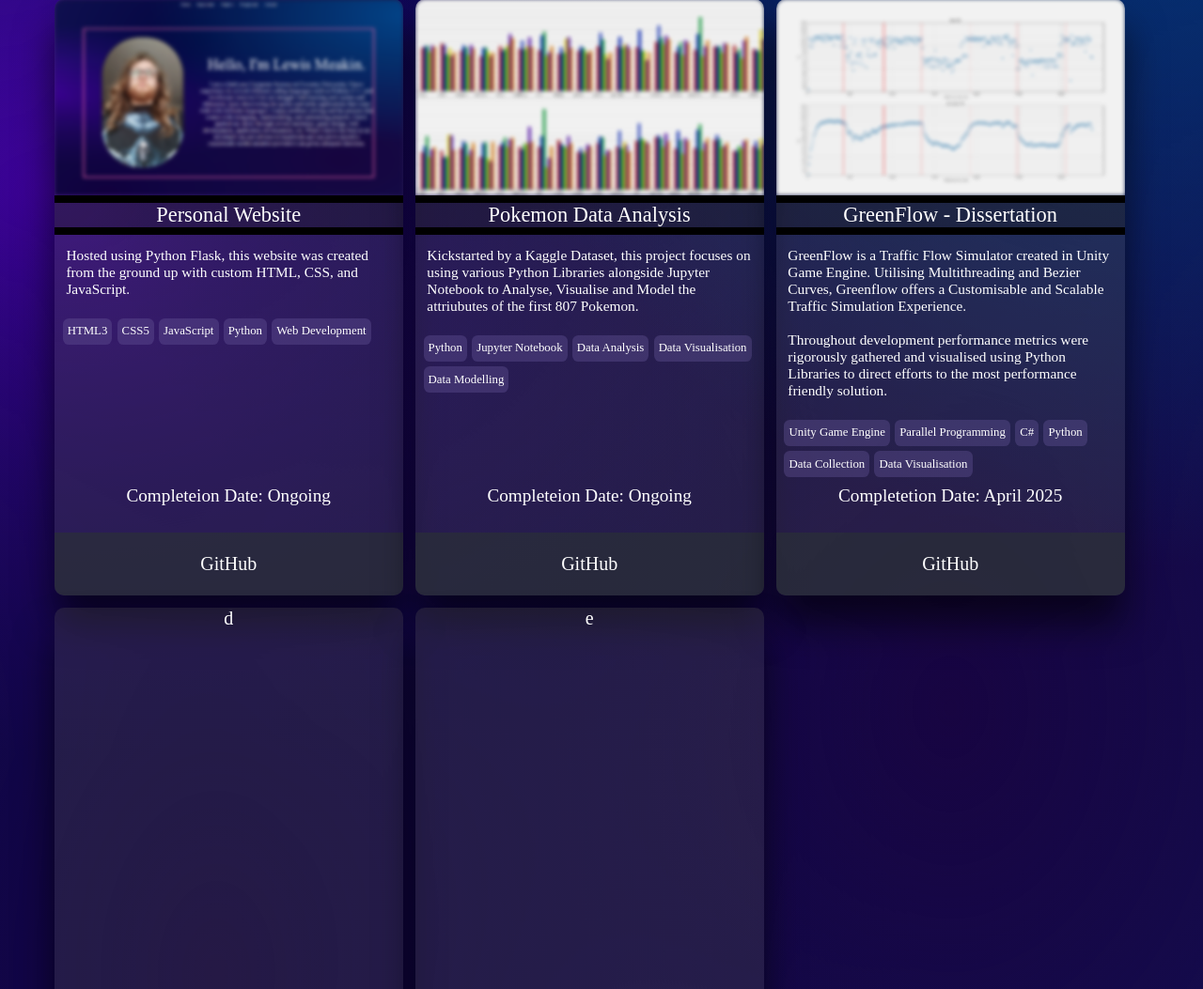
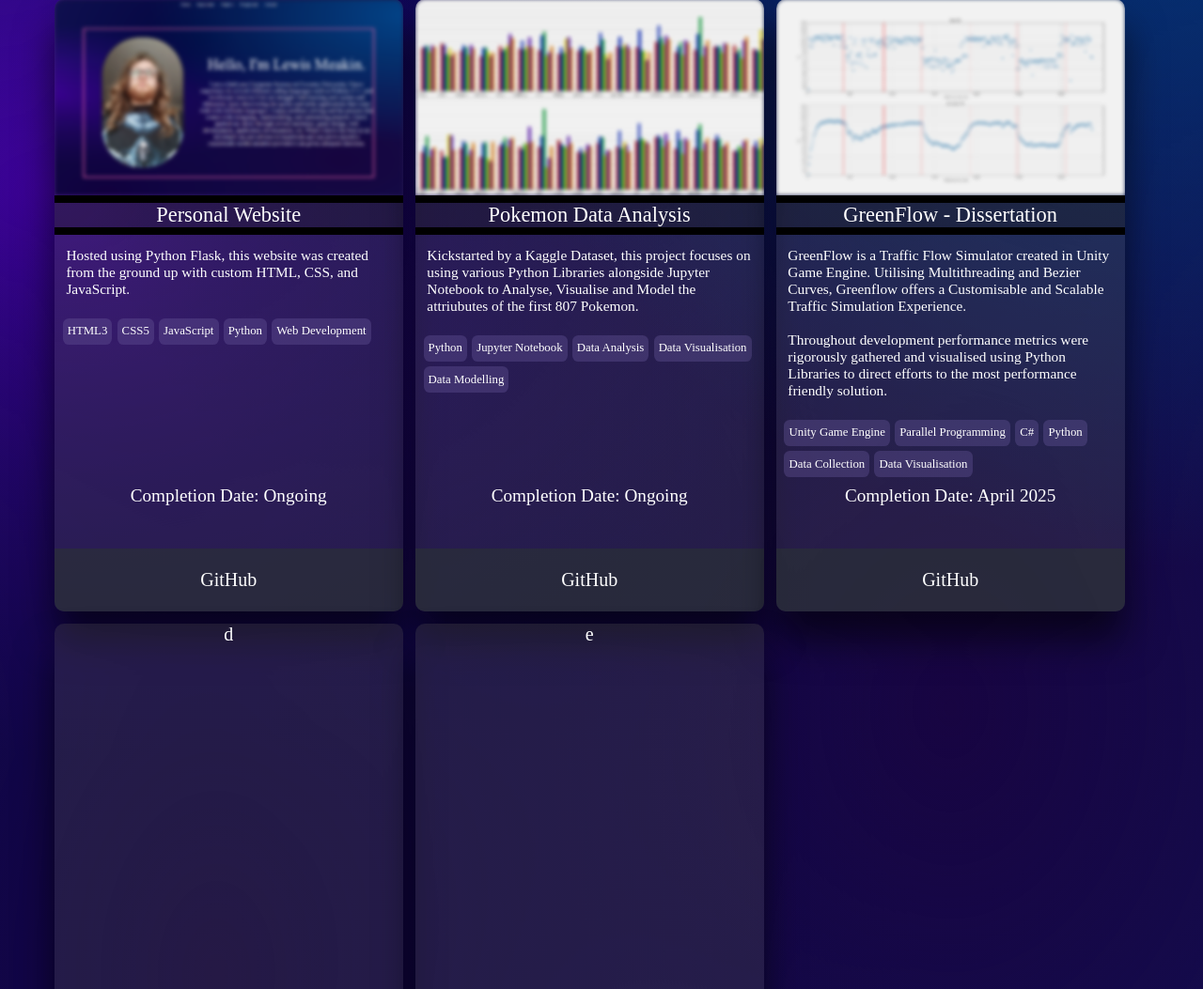
Before and after one commit to Meakinl2/Personal-Website, a Flask app: page /projects in a window 1280 px wide. Shown: the part 614-1667 px from the top of the page at 94% size. Run offline with Flask 3, Linux system fonts and the light colour scheme.

Commit message:
06/10/25 Fixed several spelling erors.

```diff
--- a/static/css/projects.css
+++ b/static/css/projects.css
@@ -145,7 +145,7 @@
 
 div.project-footer {
     width: 29dvw;
-    height: 7dvh;
+    height: 8dvh;
 
     margin-top: auto;
     align-self: flex-end;
@@ -164,6 +164,8 @@
     width: 29dvw;
     height: 4dvh;
 
+    margin-top: 1dvh;
+
     background-color: #2b3137ab;
     border-radius: 0px 0px 10px 10px;
 }
--- a/templates/projects.html
+++ b/templates/projects.html
@@ -57,7 +57,7 @@
 
                             <div class="project-footer">
                                 <div class="project-completion-date">
-                                    Completeion Date: Ongoing
+                                    Completion Date: Ongoing
                                 </div>
 
                                 <div class="project-github-link" >
@@ -91,7 +91,7 @@
 
                             <div class="project-footer">
                                 <div class="project-completion-date">
-                                    Completeion Date: Ongoing
+                                    Completion Date: Ongoing
                                 </div>
 
                                 <div class="project-github-link" >
@@ -131,11 +131,11 @@
 
                             <div class="project-footer">
                                 <div class="project-completion-date">
-                                    Completetion Date: April 2025
+                                    Completion Date: April 2025
                                 </div>
 
                                 <div class="project-github-link" >
-                                    <a href="https://github.com/Meakinl2/6001CEM-Individual-Project"> GitHub </a>
+                                    <a href="https://github.com/Meakinl2/GreenFlow"> GitHub </a>
                                 </div>
                             </div>
 
```
